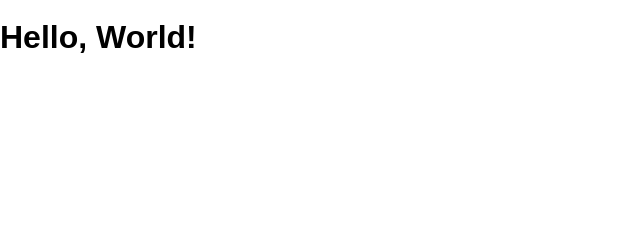
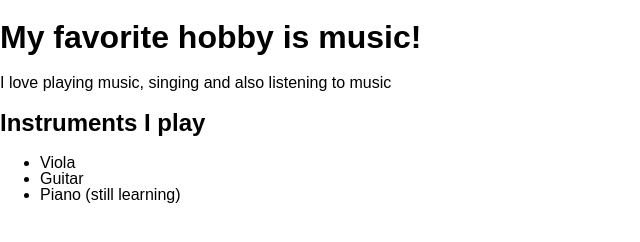
Before and after one commit to AllanHall/my-hobbies, a website: page public/index.html in a window 1280 px wide. Shown: the whole page, without its empty margins (0-640 px from the left). Drawn offline with Linux system fonts and the light colour scheme.

Commit message:
Finished Version 1

```diff
--- a/public/index.html
+++ b/public/index.html
@@ -1,13 +1,22 @@
 <!DOCTYPE html>
 <html>
   <head lang="en">
-    <meta charset="UTF-8">
-    <meta name="viewport" content="width=device-width, initial-scale=1">
+    <meta charset="UTF-8" />
+    <meta name="viewport" content="width=device-width, initial-scale=1" />
     <title>My Hobbies</title>
-    <link rel="shortcut icon" href="/favicon.ico">
-    <link rel="stylesheet" href="/screen.css">
+    <link rel="shortcut icon" href="/favicon.ico" />
+    <link rel="stylesheet" href="/screen.css" />
   </head>
   <body>
-    <h1 class='hello-world'>Hello, World!</h1>
+    <h1 class="hello-world">
+      My favorite hobby is music!
+    </h1>
+    <p>I love playing music, singing and also listening to music</p>
+    <h2>Instruments I play</h2>
+    <ul>
+      <li>Viola</li>
+      <li>Guitar</li>
+      <li>Piano (still learning)</li>
+    </ul>
   </body>
 </html>
```
Also changed, not shown: package.json (+5 -3 lines), 1 other file.
